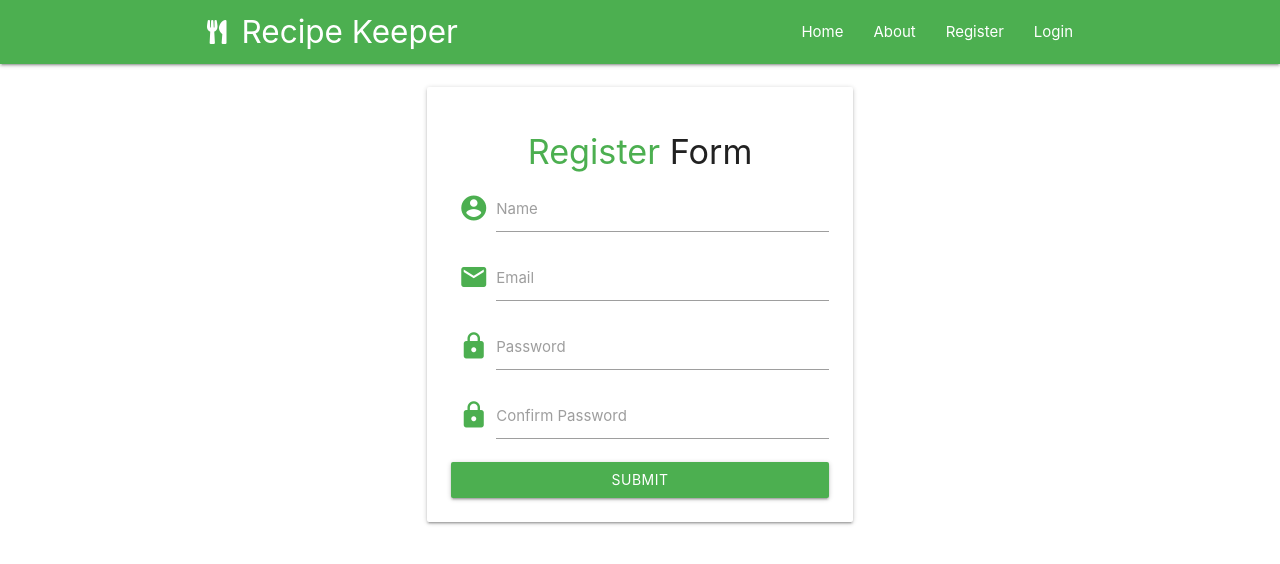
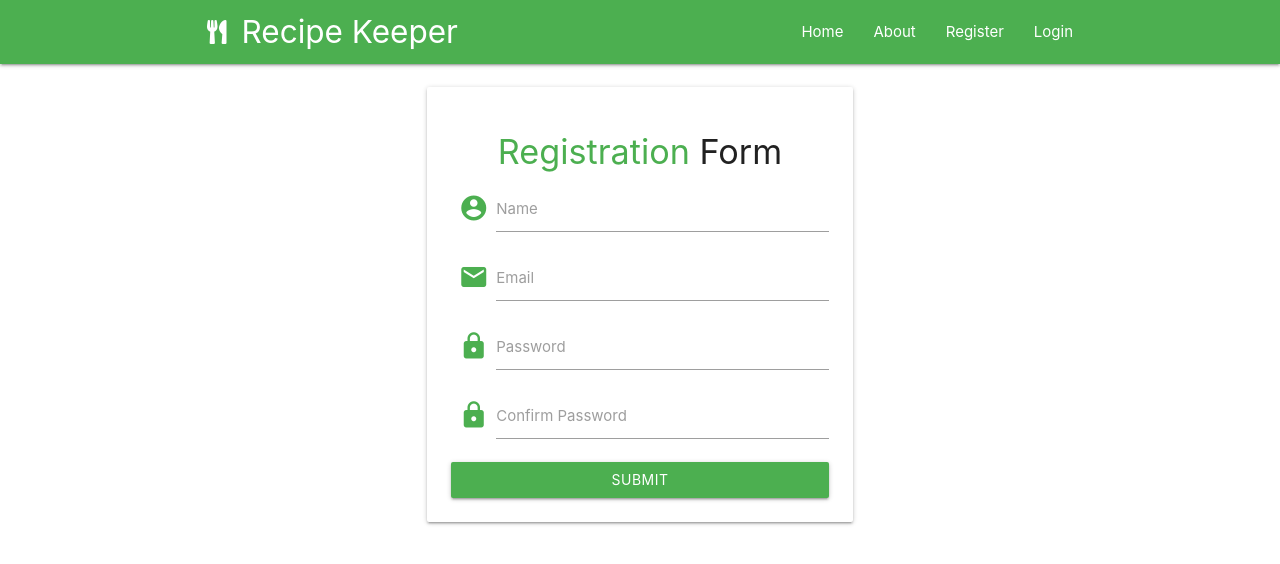
Before and after one commit to HadySalhab/MERN-recipe-keeper, a React (Create React App) app in the folder client/: page /register in a window 1280 px wide. Shown: the top 564 px of the page. Built offline with nearby package versions, Linux system fonts and the light colour scheme.

Commit message:
Update registration feature

```diff
--- a/client/src/components/auth/Register.js
+++ b/client/src/components/auth/Register.js
@@ -46,7 +46,7 @@ const Register = ({ registerUser, alert, loading }) => {
 				<div className="center-align card">
 					<div className="card-content">
 						<h4>
-							<span className="green-text">Register </span>Form
+							<span className="green-text">Registration </span>Form
 						</h4>
 						<form onSubmit={handleSubmit}>
 							<div className="input-field">
```
